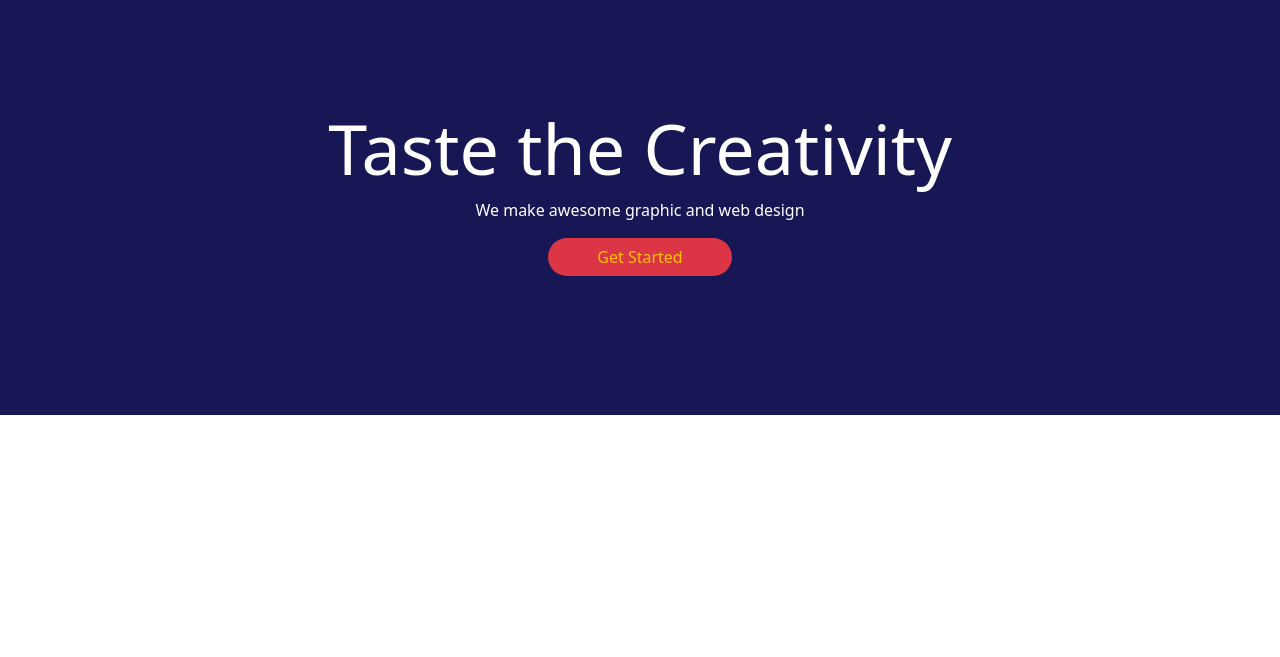
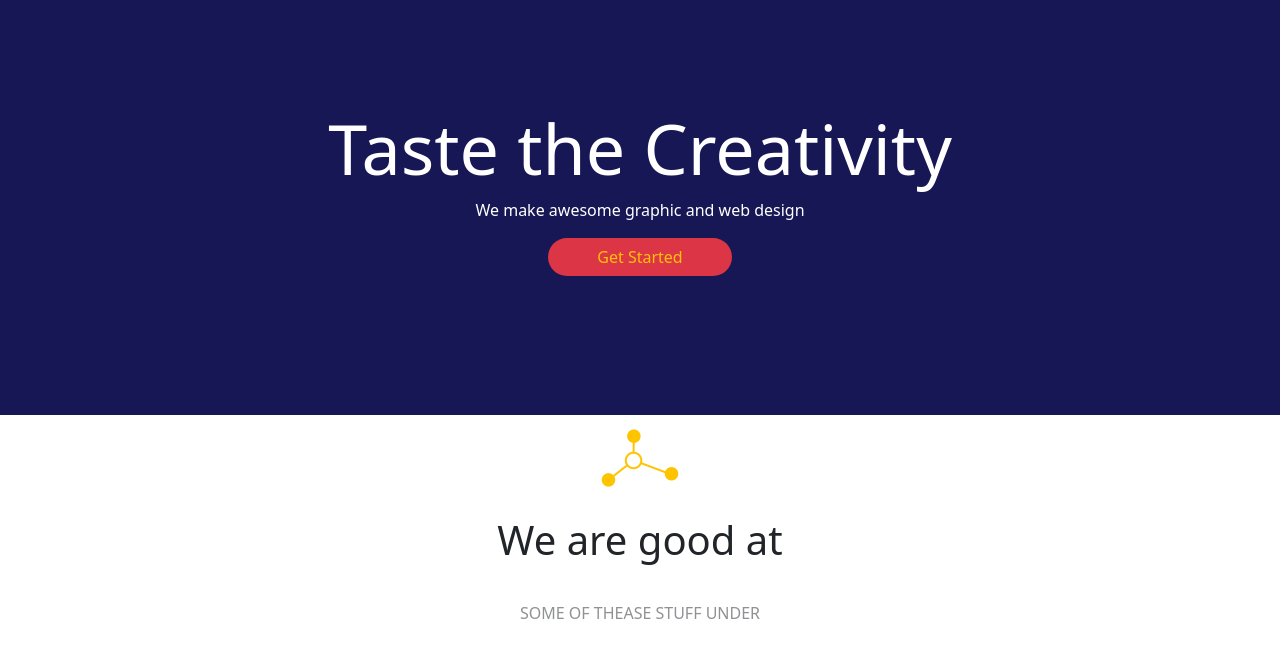
Before and after one commit to Pampers432/Bondi, a plain HTML site: page index.html in a window 1280 px wide. Shown: the part 85-742 px from the top of the page. Drawn offline with nearby package versions, Linux system fonts and the light colour scheme.

Commit message:
Add files via upload

```diff
--- a/index.html
+++ b/index.html
@@ -55,7 +55,13 @@
         </div>
     </div>
 
-
+    <section style="height: 100vh;">
+        <div class="centered-section">
+            <img src="images/Composite Path.png" alt="|TT|">
+            <h1>We are good at</h1>
+            <p style="opacity: 50%;">SOME OF THEASE STUFF UNDER</p>
+        </div>
+    </section>
 
 
 
--- a/style.css
+++ b/style.css
@@ -53,3 +53,11 @@ body {
 .text-container h1{
     font-size: 70px;
 }
+
+
+
+.centered-section {
+  display: grid;
+  place-items: center;
+  height: 30%;
+}
```
Also changed, not shown: images/Composite Path.png (added).
